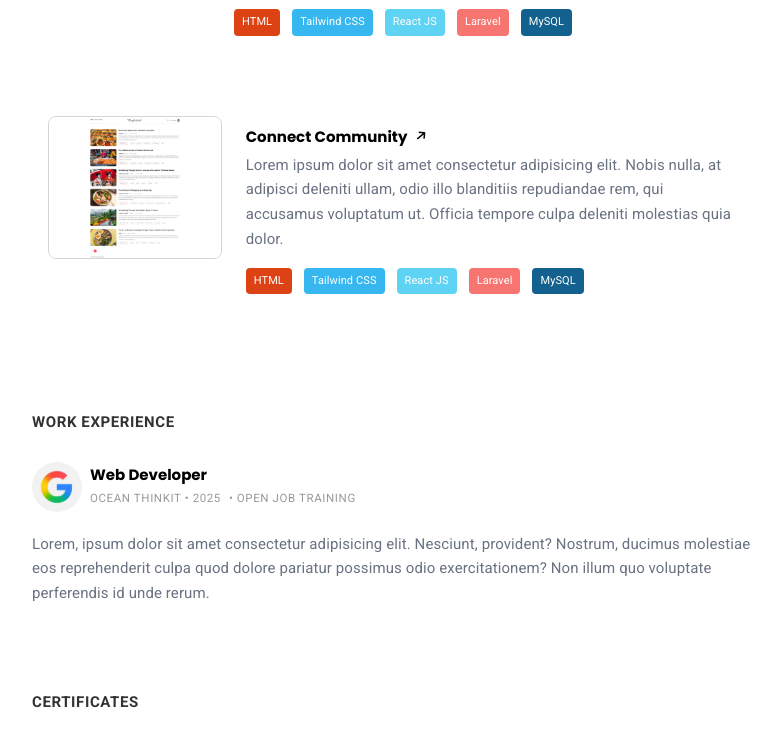
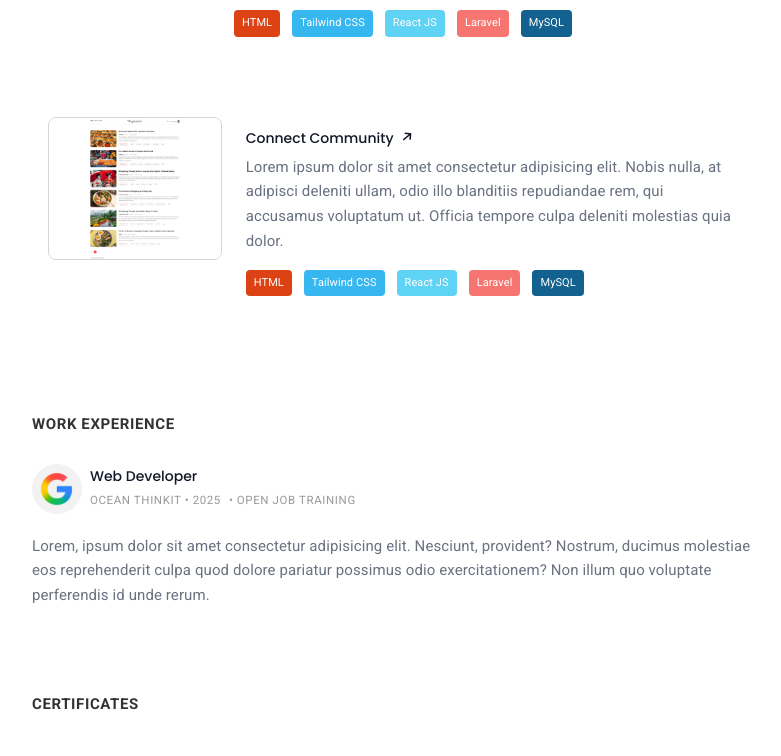
Before and after one commit to charliesumalag/Final-Porfolio, a React (Vite) app: page / in a window 1280 px wide. Shown: the part 860-1616 px from the top of the page, without its empty margins (248-1029 px from the left). Built offline with nearby package versions, Linux system fonts and the light colour scheme.

Commit message:
enhancing text title, headers, etc

```diff
--- a/src/components/Certificate.jsx
+++ b/src/components/Certificate.jsx
@@ -10,7 +10,7 @@ const Certificate = ({text, title, image, link}) => {
           <img src={image} alt=""  className={clsx('w-[650px]','max-md:h-[230px] max-md:w-[300px]')}/>
         </div>
         <div className='' >
-          <p className={isHover ? "text-[15px] leading-[25px] font-poppins font-bold text-[#ff374a]" : "text-[15px] leading-[25px] font-poppins font-bold text-black"}>{title} <span><i className={isHover ? "fa-solid fa-arrow-right rotate-[320deg] transition-transform duration-300 translate-x-0.5 -translate-y-0.5 font-extralight text-[12px] pt-4 " : "fa-solid fa-arrow-right rotate-[320deg] font-extralight text-[12px] pt-4"}></i></span></p>
+          <p className={isHover ? "text-[14px] leading-[25px] font-poppins font-medium text-[#ff374a]" : "text-[14px] leading-[25px] font-poppins font-medium text-gray-900"}>{title} <span><i className={isHover ? "fa-solid fa-arrow-right rotate-[320deg] transition-transform duration-300 translate-x-0.5 -translate-y-0.5 font-extralight text-[12px] pt-4 " : "fa-solid fa-arrow-right rotate-[320deg] font-extralight text-[12px] pt-4"}></i></span></p>
           <p className='text-gray-500 leading-[1.65em] tracking-[0.1px] font-roboto text-[15px] mt-1'>{text}</p>
         </div>
       </div>
--- a/src/components/Project.jsx
+++ b/src/components/Project.jsx
@@ -10,7 +10,7 @@ const Project = ({title, text}) => {
         <img src={Project1} alt=""  className={clsx('w-[500px]','max-md:h-[200px] max-md:w-[300px]')}/>
       </div>
       <div className={clsx('max-md:text-center')} >
-        <p className={isHover ? "text-[15px] leading-[25px] font-poppins font-bold text-[#ff374a]" : "text-[15px] leading-[25px] font-poppins font-bold text-black max-md:font-medium"}>{title} <span><i className={isHover ? "fa-solid fa-arrow-right rotate-[320deg] transition-transform duration-300 translate-x-0.5 -translate-y-0.5 font-extralight text-[12px] pt-4 " : "fa-solid fa-arrow-right rotate-[320deg] font-extralight text-[12px] pt-4"}></i></span></p>
+        <p className={isHover ? "text-[14px] leading-[25px] font-poppins font-medium text-[#ff374a]" : "text-[14px] leading-[25px] font-poppins font-medium text-gray-900 max-md:font-medium"}>{title} <span><i className={isHover ? "fa-solid fa-arrow-right rotate-[320deg] transition-transform duration-300 translate-x-0.5 -translate-y-0.5 font-extralight text-[12px] pt-4 " : "fa-solid fa-arrow-right rotate-[320deg] font-extralight text-[12px] pt-4"}></i></span></p>
         <p className='text-gray-500 leading-[1.65em] tracking-[0.1px] font-roboto text-[15px] mt-1'>{text}</p>
         <div className={clsx('flex flex-wrap gap-3 my-4', 'max-md:justify-center')}>
           <span className='leading-[1.65em] rounded-sm tracking-[0.1px] py-1 px-2 bg-[#DC4214] text-white font-roboto text-[11px] '>HTML</span>
--- a/src/components/WorkExpSec.jsx
+++ b/src/components/WorkExpSec.jsx
@@ -11,7 +11,7 @@ const WorkExpSec = () => {
             <div className={clsx('flex gap-2','max-md:items-center max-md:flex-col')}>
                 <img src={google} alt="" className='w-[50px] rounded-full' />
                 <div className='flex flex-col gap-1'>
-                    <p className='text-[15px] leading-[25px] font-poppins font-bold text-black'>Web Developer</p>
+                    <p className='text-[14px] leading-[25px] font-poppins font-medium text-gray-900'>Web Developer</p>
                     <div className='flex gap-2'>
                         <p className='text-[#999] uppercase  leading-[14px] tracking-[0.6px] font-roboto text-[11.5px]'>Ocean ThinkIT • 2025</p>
                         <p className='text-[#999] uppercase  leading-[14px] tracking-[0.6px] font-roboto text-[11.5px]'> • Open Job Training</p>
```
